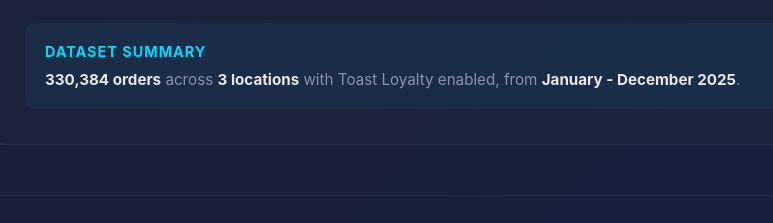
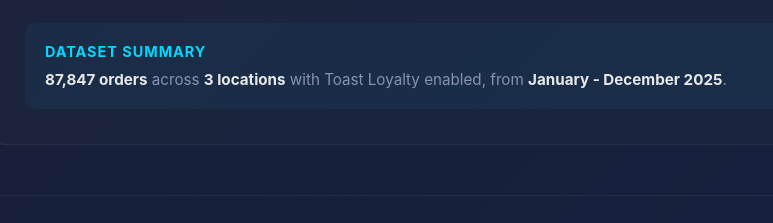
Before and after one commit to tybeagley-dev/outcomes-reporting-dashboard, a plain HTML site: page toast-loyalty.html in a window 1280 px wide. Shown: the part 3073-3296 px from the top of the page, 101-874 px from the left. Drawn offline with Linux system fonts and the light colour scheme.

Commit message:
Fix order count to reflect 3 locations (87,847)

```diff
--- a/toast-loyalty.html
+++ b/toast-loyalty.html
@@ -473,7 +473,7 @@
             <div style="margin-top: 30px; padding: 20px; background: rgba(0,217,255,0.05); border-radius: 10px;">
                 <h3 style="color: #00d9ff; font-size: 0.9rem; margin-bottom: 10px; text-transform: uppercase; letter-spacing: 1px;">Dataset Summary</h3>
                 <p style="color: #8892b0; font-size: 0.95rem;">
-                    <strong style="color: #e8e8e8;">330,384 orders</strong> across <strong style="color: #e8e8e8;">3 locations</strong>
+                    <strong style="color: #e8e8e8;">87,847 orders</strong> across <strong style="color: #e8e8e8;">3 locations</strong>
                     with Toast Loyalty enabled, from <strong style="color: #e8e8e8;">January - December 2025</strong>.
                 </p>
             </div>
```
